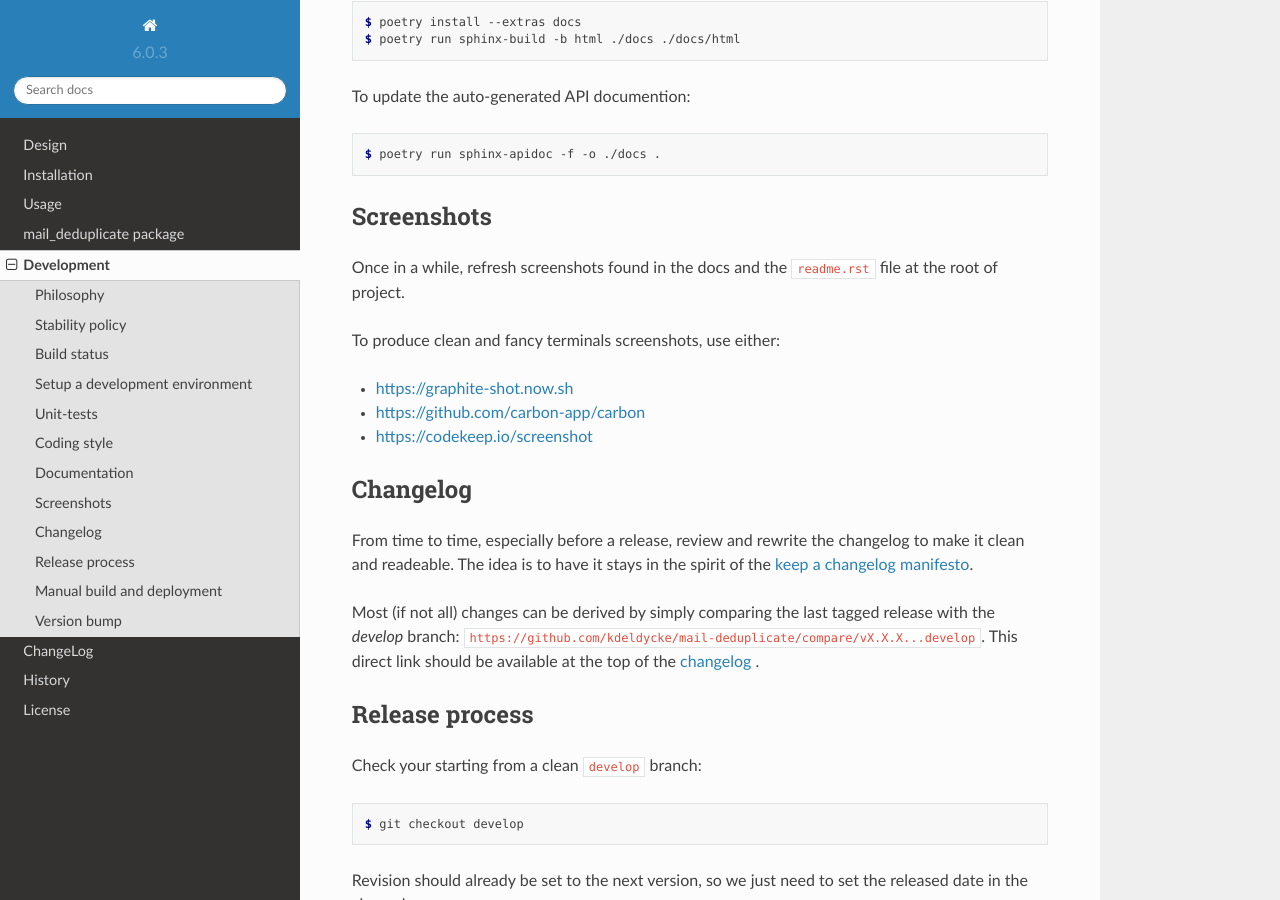
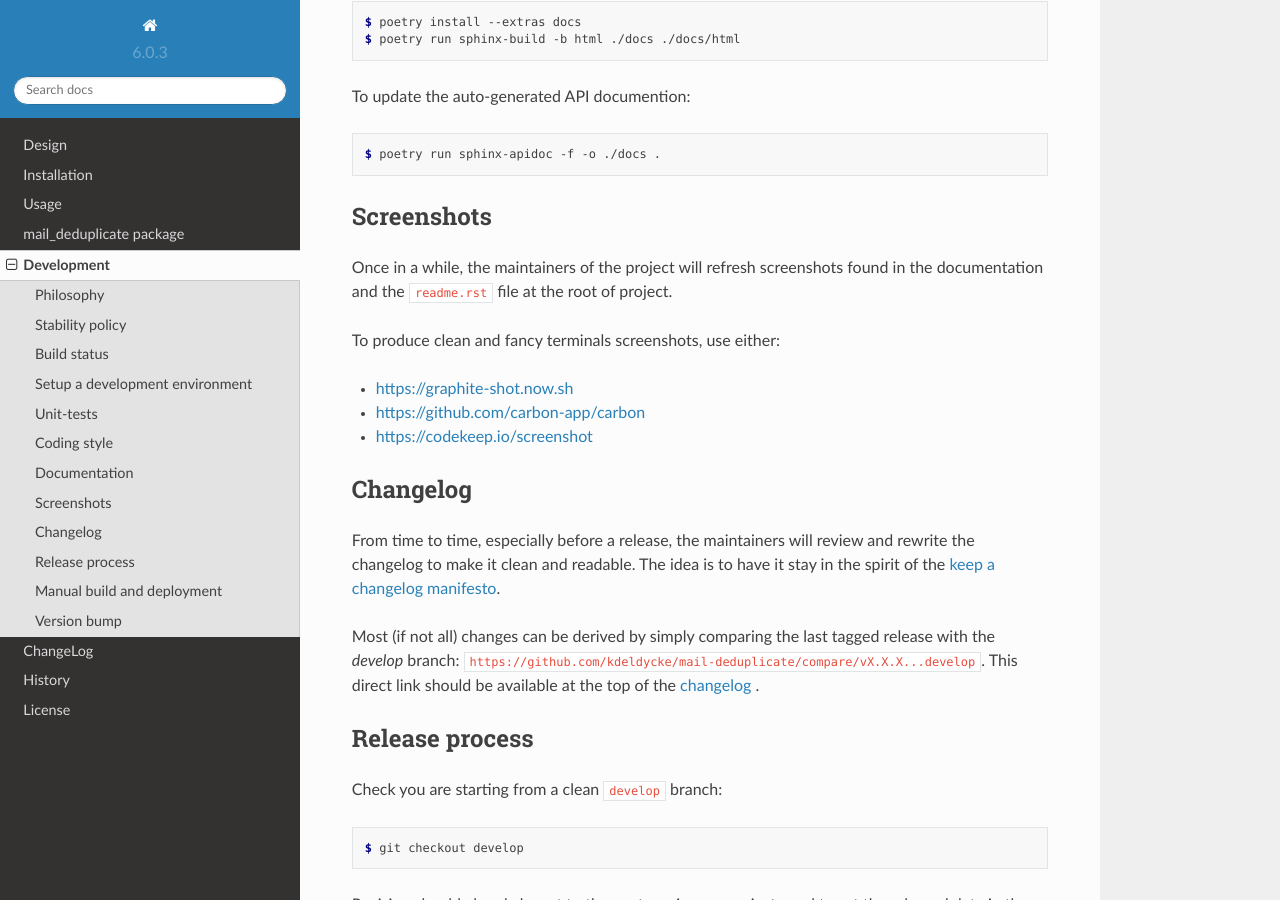
Before and after one commit to kdeldycke/mail-deduplicate, a Sphinx documentation site: the page built from docs/development.rst, in a window 1280 px wide and 900 px high, scrolled down 1879 px. Built offline with Sphinx 7.4.7 and the Read the Docs theme 2.0.0, drawn with Linux system fonts in a browser that asks for light colours; pages that are not in the unit, such as notebooks, are missing from menus; the version number is read from the project's files by our own code.

Commit message:
docs: less "note to self"-style, more documentation

```diff
--- a/docs/development.rst
+++ b/docs/development.rst
@@ -141,8 +141,8 @@ To update the auto-generated API documention:
 Screenshots
 -----------
 
-Once in a while, refresh screenshots found in the docs and the ``readme.rst``
-file at the root of project.
+Once in a while, the maintainers of the project will refresh screenshots found
+in the documentation and the ``readme.rst`` file at the root of project.
 
 To produce clean and fancy terminals screenshots, use either:
 
@@ -154,9 +154,9 @@ To produce clean and fancy terminals screenshots, use either:
 Changelog
 ---------
 
-From time to time, especially before a release, review and rewrite the changelog
-to make it clean and readeable. The idea is to have it stays in the spirit of the
-`keep a changelog manifesto <https://keepachangelog.com>`_.
+From time to time, especially before a release, the maintainers will review and
+rewrite the changelog to make it clean and readable. The idea is to have it
+stay in the spirit of the `keep a changelog manifesto <https://keepachangelog.com>`_.
 
 Most (if not all) changes can be derived by simply comparing the last tagged
 release with the `develop` branch:
@@ -167,7 +167,7 @@ This direct link should be available at the top of the `changelog <changelog.htm
 Release process
 ---------------
 
-Check your starting from a clean ``develop`` branch:
+Check you are starting from a clean ``develop`` branch:
 
 .. code-block:: shell-session
 
```
